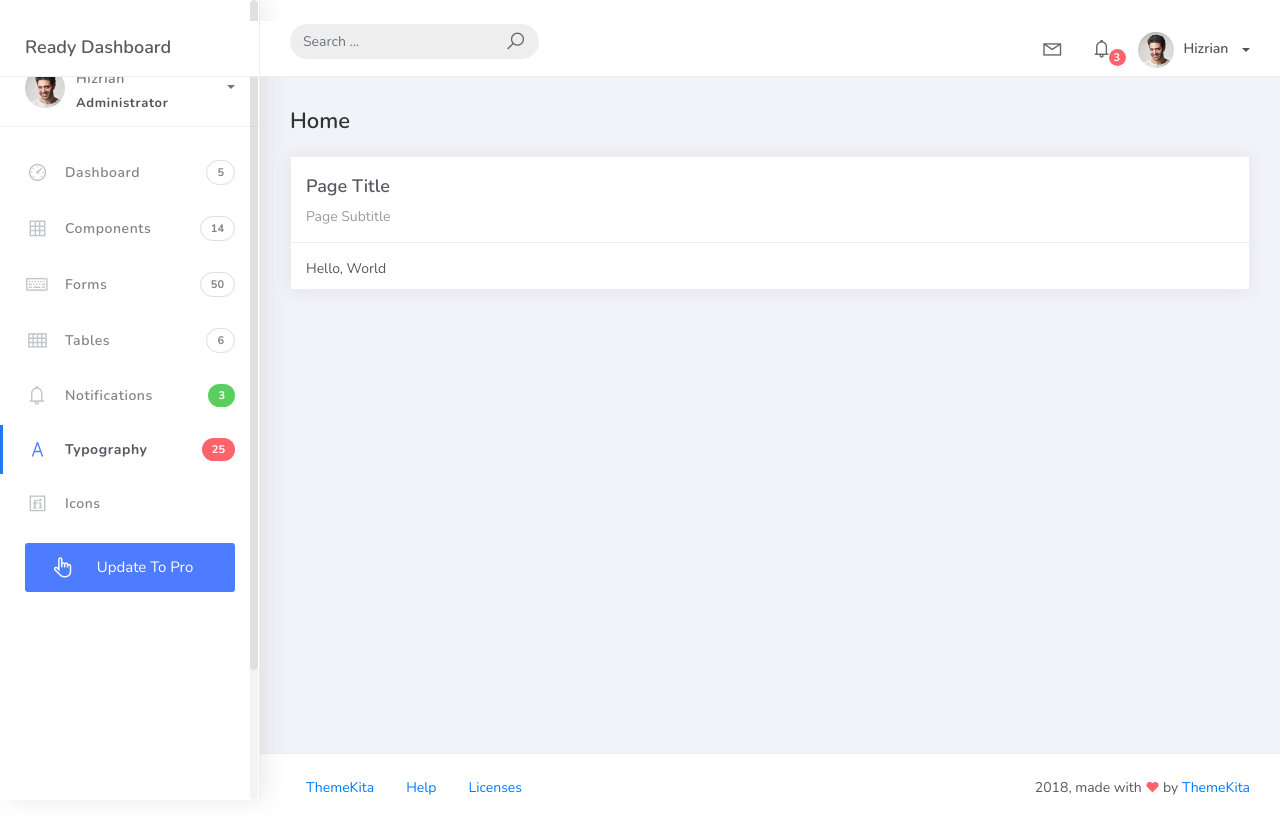
After one commit to Ms-Castle/PSUSphere, a Django app: template projectsite/templates/home.html in a window 1280 px wide. The commit adds this page. Run offline with Django 5.2, Linux system fonts and the light colour scheme; the template is opened without the code that fills it, so the values that code supplies are empty; some libraries are stand-ins or nearby versions.

Commit message:
Created home.html and minor modification in base.html

```diff
--- a/projectsite/templates/base.html
+++ b/projectsite/templates/base.html
@@ -3,7 +3,7 @@
 <html>
 <head>
 	<meta http-equiv="X-UA-Compatible" content="IE=edge,chrome=1" />
-	<title>{% block title %}ownsphere{% endblock %}</title>
+	<title>{% block title %}PSUSphere{% endblock %}</title>
 	<meta content='width=device-width, initial-scale=1.0, maximum-scale=1.0, user-scalable=0, shrink-to-fit=no' name='viewport' />
 	<link rel="stylesheet" href="{% static 'css/bootstrap.min.css' %}">
 	<link rel="stylesheet" href="https://fonts.googleapis.com/css?family=Nunito:200,200i,300,300i,400,400i,600,600i,700,700i,800,800i,900,900i">
--- /dev/null
+++ b/projectsite/templates/home.html
@@ -0,0 +1,18 @@
+{% extends 'base.html' %} {% load static %} {% block content %}
+<div class="content">
+    <div class="container-fluid">
+        <h4 class="page-title">Home</h4>
+        <div class="row">
+            <div class="col-md-12">
+                <div class="card">
+                    <div class="card-header">
+                        <div class="card-title">Page Title</div>
+                        <div class="card-category">Page Subtitle</div>
+                    </div>
+                    <div class="card-body"> Hello, World</div>
+                </div>
+            </div>
+        </div>
+    </div>
+</div>
+{% endblock %}
```
